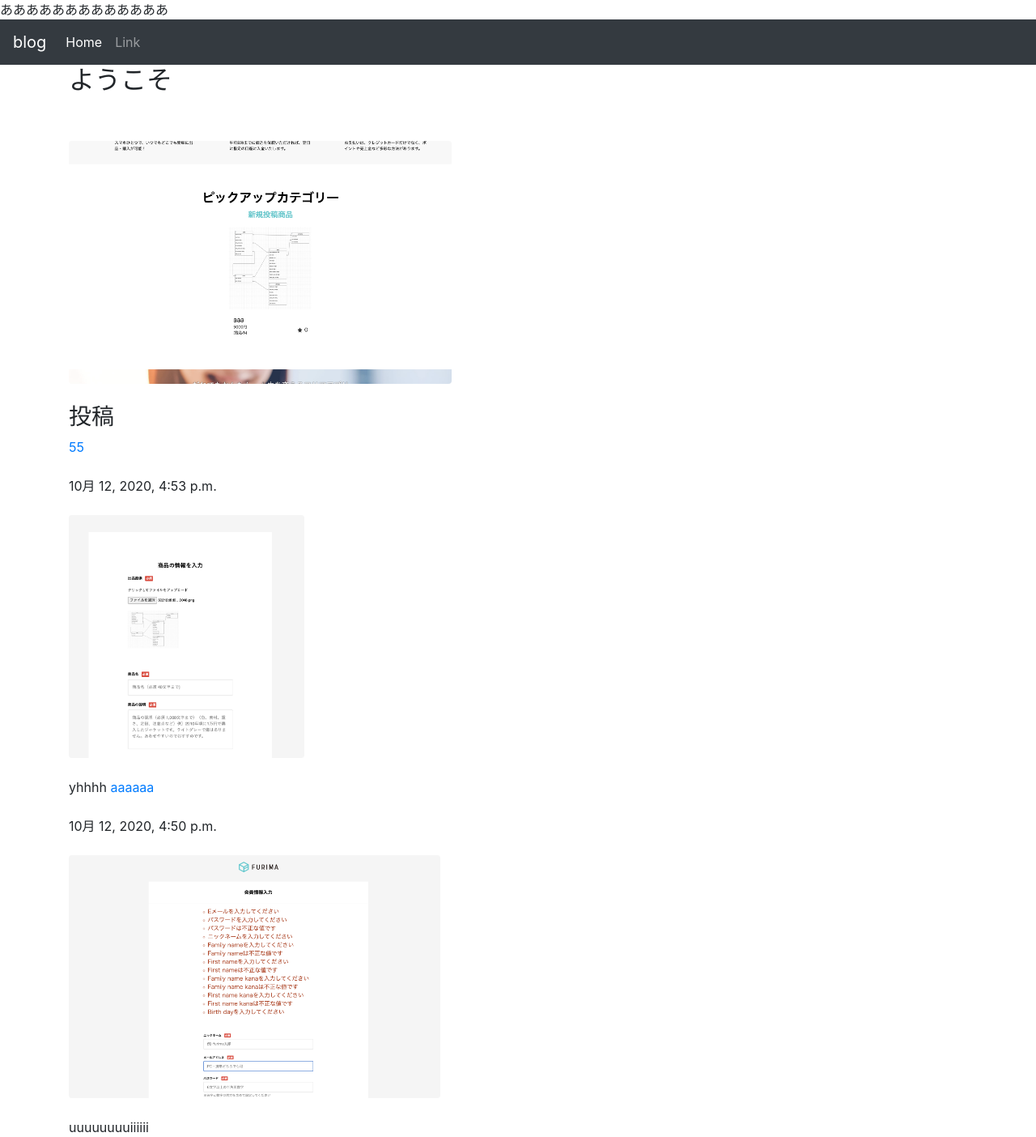
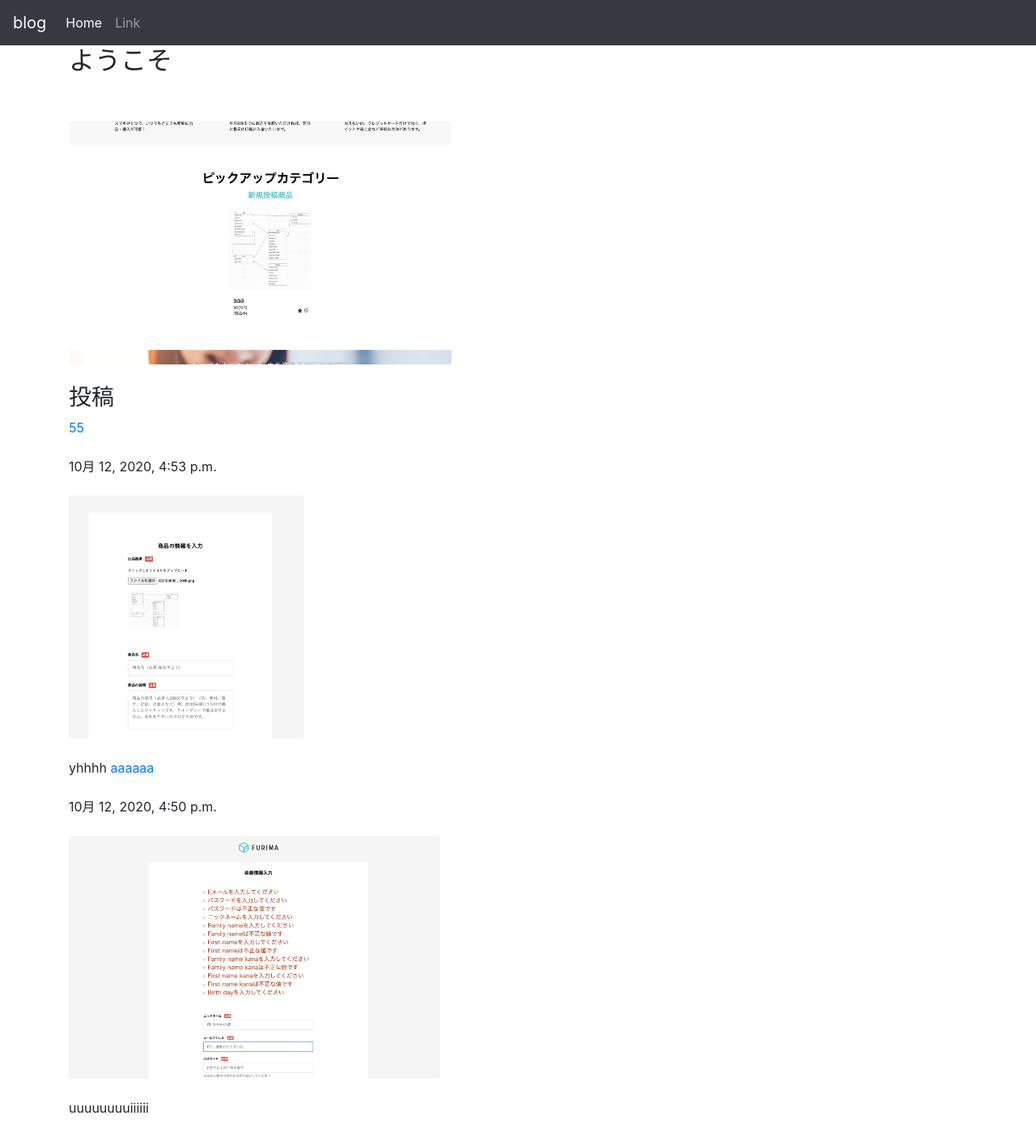
Before and after one commit to hayashihiroaki/blog, a Django app: page /posts/ in a window 1280 px wide. Shown: the whole page at 81% size. After the commit the page ends 1374 px from the top, so only its background shows below. Run offline with Django 3.2, Linux system fonts and the light colour scheme; data comes from the database, SQL or seed files in the repository; some libraries are stand-ins or nearby versions.

Commit message:
Revert "Update index.html"
This reverts commit 4337a774d7cd010849761d2b3de0dbc5360adcbe.

```diff
--- a/posts/templates/posts/index.html
+++ b/posts/templates/posts/index.html
@@ -11,7 +11,7 @@
 
     <title>Hello, world!</title>
   </head>
-  <body>あああああああああああああ
+  <body>
     <nav class="navbar navbar-expand-lg navbar-dark bg-dark">
       <a class="navbar-brand" href="#">blog</a>
       <button class="navbar-toggler" type="button" data-toggle="collapse" data-target="#navbarSupportedContent" aria-controls="navbarSupportedContent" aria-expanded="false" aria-label="Toggle navigation">
```
